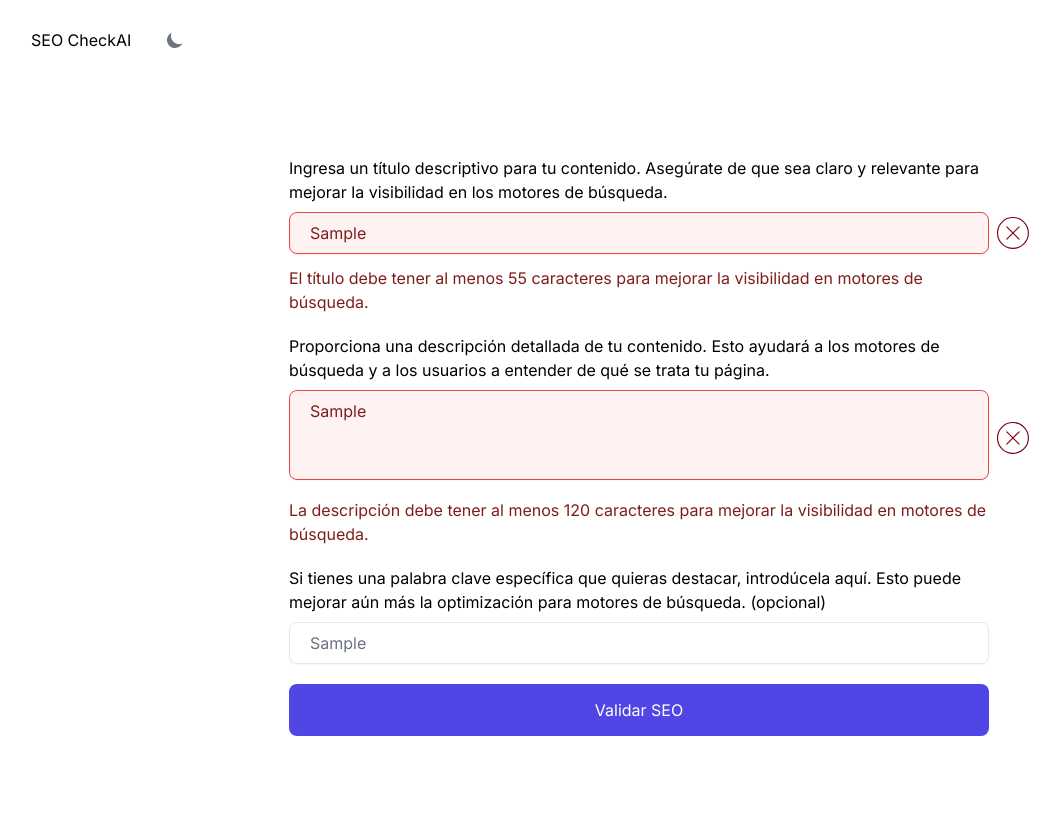
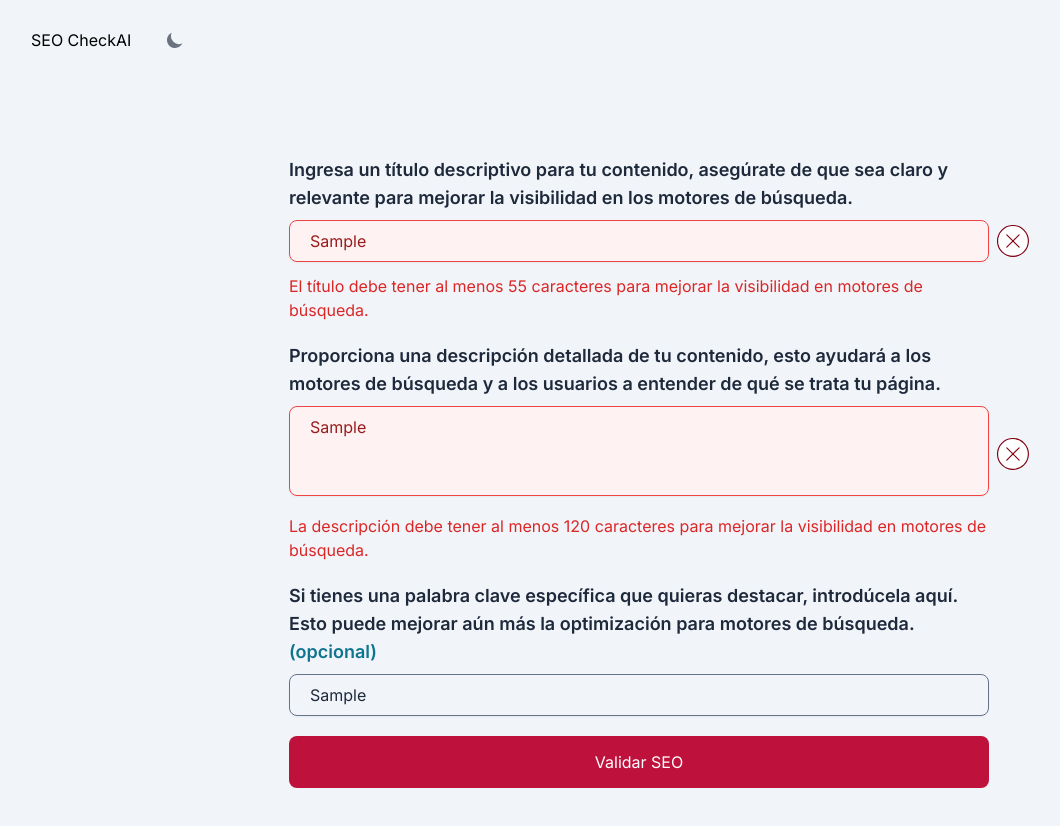
Before and after one commit to johnsi15/seocheck-ai, a Next.js app: page /validar-seo in a window 1280 px wide. Both pictures are taken after typing "Sample", "Sample", "Sample" into the empty fields and a click on the button "Validar SEO". Shown: the top 826 px of the page, without its empty margins (1-1061 px from the left). Built offline with nearby package versions, Linux system fonts and the light colour scheme.

Commit message:
Changes styles colors

```diff
--- a/src/app/layout.tsx
+++ b/src/app/layout.tsx
@@ -13,7 +13,7 @@ export const metadata: Metadata = {
 export default function RootLayout({ children }: { children: React.ReactNode }) {
   return (
     <html lang='es'>
-      <body className={`${inter.className}`}>
+      <body className={`${inter.className} bg-slate-100 dark:bg-slate-900`}>
         <ThemeProviders attribute='class' storageKey='theme' defaultTheme='system' enableSystem>
           {children}
         </ThemeProviders>
--- a/src/components/FormSeoCheck.tsx
+++ b/src/components/FormSeoCheck.tsx
@@ -43,8 +43,8 @@ export function FormSeoCheck() {
   return (
     <form onSubmit={handleSubmit(onSubmit)} className='flex flex-col gap-5 w-[700px]'>
       <label htmlFor='title' className='flex flex-col'>
-        <span className='mb-2'>
-          Ingresa un título descriptivo para tu contenido. Asegúrate de que sea claro y relevante para mejorar la
+        <span className='mb-2 text-lg text-slate-800 dark:text-slate-200 font-semibold'>
+          Ingresa un título descriptivo para tu contenido, asegúrate de que sea claro y relevante para mejorar la
           visibilidad en los motores de búsqueda.
         </span>
         <div className='relative'>
@@ -54,8 +54,8 @@ export function FormSeoCheck() {
             placeholder='Título'
             className={`w-full pl-5 pr-3 py-2   outline-none border  shadow-sm rounded-lg ${
               errors.title
-                ? 'bg-red-50 border-red-500 text-red-900 focus:border-red:500'
-                : 'bg-transparent text-gray-500 focus:border-indigo-600'
+                ? 'bg-red-50 border-red-500 text-red-800 focus:border-red:500 dark:bg-red-100'
+                : 'bg-transparent text-slate-800 dark:text-slate-300 focus:border-blue-600 border-slate-500'
             } ${!getFieldState('title').invalid && getFieldState('title').isDirty ? 'border-green-500' : ''}`}
             {...register('title')}
           />
@@ -70,11 +70,11 @@ export function FormSeoCheck() {
             </div>
           )}
         </div>
-        {errors.title && <p className='text-red-900 text-base mt-3'>{errors.title.message}</p>}
+        {errors.title && <p className='text-red-600 text-base mt-3'>{errors.title.message}</p>}
       </label>
       <label htmlFor='description' className='flex flex-col'>
-        <span className='mb-2'>
-          Proporciona una descripción detallada de tu contenido. Esto ayudará a los motores de búsqueda y a los usuarios
+        <span className='mb-2 text-lg text-slate-800 dark:text-slate-200 font-semibold'>
+          Proporciona una descripción detallada de tu contenido, esto ayudará a los motores de búsqueda y a los usuarios
           a entender de qué se trata tu página.
         </span>
         <div className='relative'>
@@ -84,8 +84,8 @@ export function FormSeoCheck() {
             placeholder='Descripción'
             className={`w-full pl-5 pr-3 py-2   outline-none border  shadow-sm rounded-lg resize-none ${
               errors.description
-                ? 'bg-red-50 border-red-500 text-red-900 focus:border-red:500'
-                : 'bg-transparent text-gray-500 focus:border-indigo-600'
+                ? 'bg-red-50 border-red-500 text-red-800 focus:border-red:500 dark:bg-red-100'
+                : 'bg-transparent text-slate-800 dark:text-slate-300 focus:border-blue-600 border-slate-500'
             } ${
               !getFieldState('description').invalid && getFieldState('description').isDirty ? 'border-green-500' : ''
             }`}
@@ -103,25 +103,26 @@ export function FormSeoCheck() {
             </div>
           )}
         </div>
-        {errors.description && <p className='text-red-900 text-base mt-3'>{errors.description.message}</p>}
+        {errors.description && <p className='text-red-600 text-base mt-3'>{errors.description.message}</p>}
       </label>
       <label htmlFor='keyword' className='flex flex-col'>
-        <span className='mb-2'>
+        <span className='mb-2 text-lg text-slate-800 dark:text-slate-200 font-semibold'>
           Si tienes una palabra clave específica que quieras destacar, introdúcela aquí. Esto puede mejorar aún más la
-          optimización para motores de búsqueda. (opcional)
+          optimización para motores de búsqueda.
+          <strong className='text-cyan-700 dark:text-cyan-500 font-semibold'>(opcional)</strong>
         </span>
         <input
           id='keyword'
           type='text'
           placeholder='Palabra clave'
-          className='w-full pl-5 pr-3 py-2 text-gray-500 bg-transparent outline-none border focus:border-indigo-600 shadow-sm rounded-lg'
+          className='w-full pl-5 pr-3 py-2 border-slate-500 text-slate-800 dark:text-slate-300 bg-transparent outline-none border focus:border-blue-600 shadow-sm rounded-lg'
           {...register('keyword')}
         />
       </label>
       <button
         disabled={isSubmitting}
         type='submit'
-        className='px-6 py-3.5 text-white bg-indigo-600 rounded-lg duration-150 hover:bg-indigo-700 active:shadow-lg'
+        className='px-6 py-3.5  rounded-lg duration-150 bg-rose-700 text-white dark:text-slate-200 dark:bg-rose-600 dark:hover:bg-rose-700 hover:bg-rose-600 active:shadow-lg'
       >
         Validar SEO
       </button>
--- a/src/components/Hero.tsx
+++ b/src/components/Hero.tsx
@@ -14,11 +14,11 @@ export function Hero() {
       <Header />
       <section className='mt-24 mx-auto max-w-screen-xl pb-4 px-4 sm:px-8'>
         <div className='text-center space-y-4'>
-          <h1 className='text-gray-800 font-bold text-4xl md:text-5xl'>
+          <h1 className='text-gray-800 font-bold text-4xl md:text-5xl dark:text-slate-200'>
             Potencia la visibilidad de tu
-            <span className='text-indigo-600'> Contenido</span>
+            <span className='dark:text-rose-600 text-rose-700'> Contenido</span>
           </h1>
-          <p className='text-gray-500 max-w-xl mx-auto leading-relaxed'>
+          <p className='text-slate-800 max-w-xl mx-auto leading-relaxed text-base dark:text-slate-200'>
             Descubre el poder de SEO CheckAI para impulsar la visibilidad de tu contenido en línea. Nuestra herramienta
             avanzada de auditoría SEO, respaldada por inteligencia artificial, te ayuda a optimizar tu presencia en los
             motores de búsqueda. Aumenta tu posicionamiento y atrae a más usuarios con una estrategia SEO efectiva.
@@ -27,7 +27,7 @@ export function Hero() {
         <div className='mt-12 justify-center items-center space-y-3 sm:space-x-6 sm:space-y-0 sm:flex'>
           <a
             href='/validar-seo'
-            className='px-10 py-3.5 w-full bg-indigo-600 text-white text-center rounded-md shadow-md block sm:w-auto'
+            className='px-10 py-3.5 w-full bg-rose-700 text-white dark:text-slate-200 dark:bg-rose-600 dark:hover:bg-rose-700 hover:bg-rose-600 text-center rounded-md shadow-md block sm:w-auto'
           >
             Empezar
           </a>
--- a/src/components/ThemeSwitcher.tsx
+++ b/src/components/ThemeSwitcher.tsx
@@ -4,7 +4,7 @@ import { useTheme } from 'next-themes'
 
 export function ThemeSwitcher() {
   const [mounted, setMounted] = useState(false)
-  const { theme, setTheme, themes, resolvedTheme } = useTheme()
+  const { theme, setTheme, resolvedTheme } = useTheme()
 
   useEffect(() => {
     setMounted(true)
@@ -14,11 +14,8 @@ export function ThemeSwitcher() {
     return null
   }
 
-  console.log({ theme, themes, resolvedTheme })
-
   const handleToggleTheme = () => {
     const toggleTheme = resolvedTheme === 'light' ? 'dark' : 'light'
-    // setTheme('light')
     setTheme(toggleTheme)
   }
 
```
